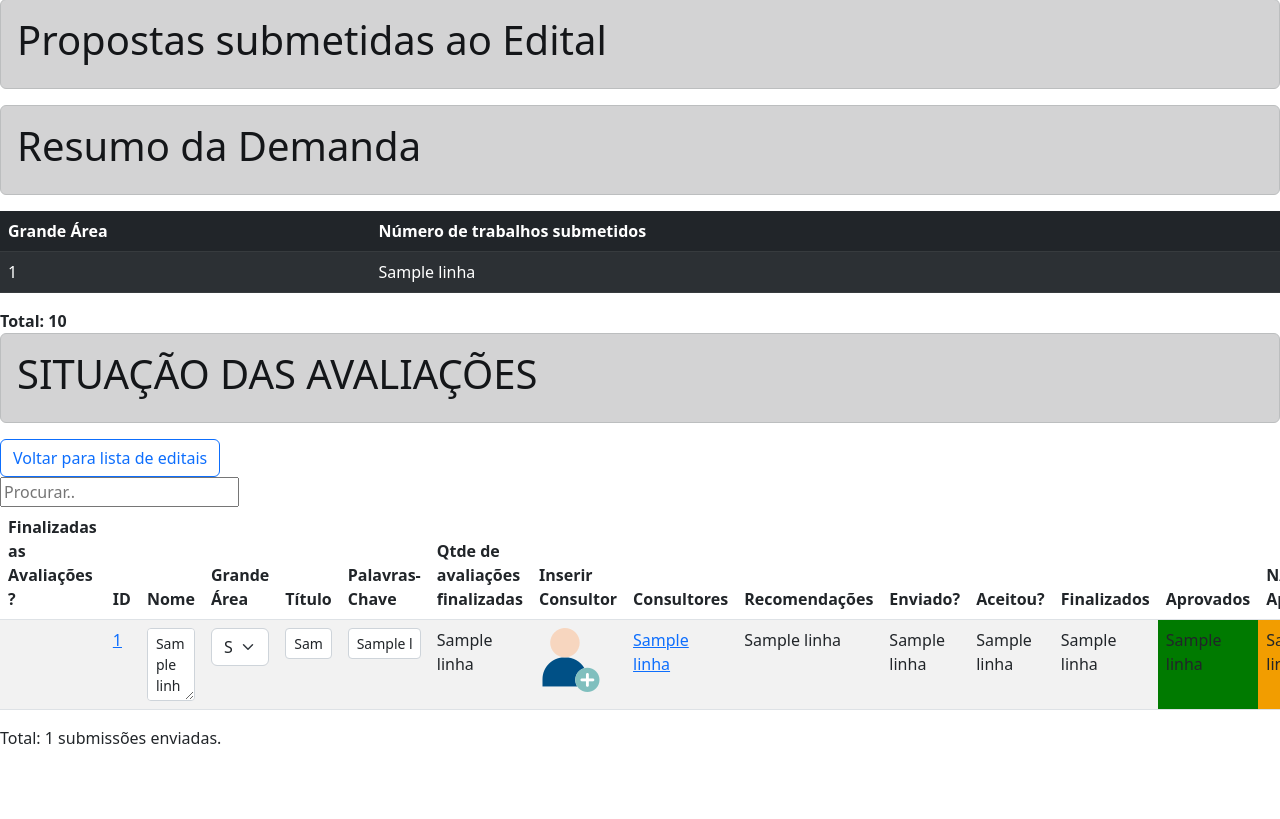
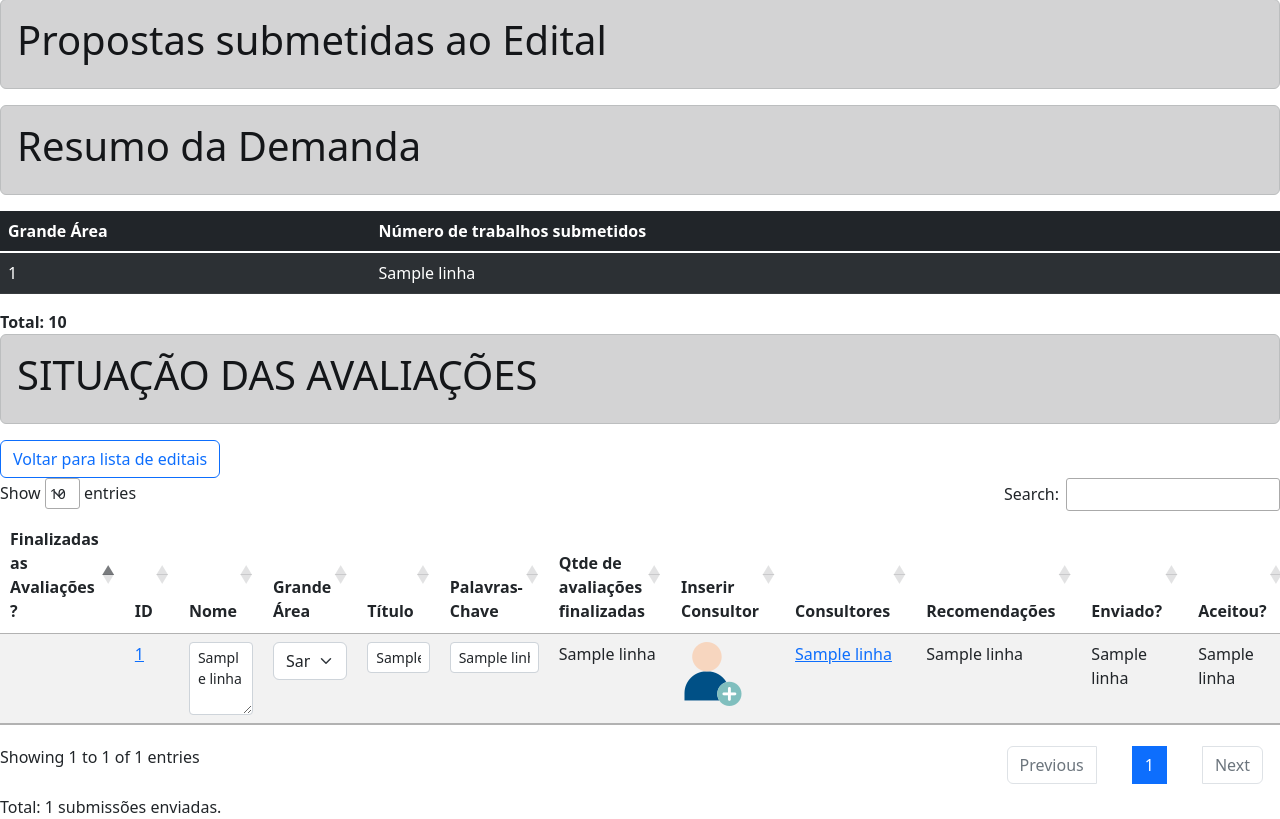
Before and after one commit to rafaelperazzo/cppgi, a Flask app: template flask/templates/editalProjeto.html in a window 1280 px wide; the page is wider, and only the part inside the window is pictured. Shown: the part 227-1046 px from the top of that part. Before the commit the page ends 971 px from the top of that part, so only its background shows below. Run offline with Flask 2, Linux system fonts and the light colour scheme; the template is opened without the code that fills it: most values are stand-ins (such as "Sample title", 1, 10 or a date in 2020); parts of the project's set-up code (start-up, migrations or seed data) failed here and were passed over; some libraries are stand-ins or nearby versions.

Commit message:
datatables editalProjeto

```diff
--- a/flask/templates/editalProjeto.html
+++ b/flask/templates/editalProjeto.html
@@ -32,7 +32,11 @@ p.reprovado {
   display: table;
 }
 </style>
-<script src="https://ajax.googleapis.com/ajax/libs/jquery/3.4.0/jquery.min.js"></script>
+<link rel="stylesheet" type="text/css" href="https://cdn.datatables.net/1.12.1/css/jquery.dataTables.css">
+<link rel="stylesheet" type="text/css" href="https://cdn.datatables.net/1.12.1/css/dataTables.bootstrap5.min.css">
+<link rel="stylesheet" type="text/css" href="https://cdnjs.cloudflare.com/ajax/libs/twitter-bootstrap/5.1.3/css/bootstrap.min.css">
+<script type="text/javascript" language="javascript" src="https://code.jquery.com/jquery-3.5.1.js"></script>
+
 <script>
 $(document).ready(function(){
  $("#myInput").on("keyup", function() {
@@ -148,15 +152,15 @@ $(document).ready(function(){
                   {% endfor %}
                 {% endif %}
               {% endwith %}
-              <input id="txtNovos" type="text" placeholder="Procurar.."><br>
-              <table class="table table-striped">
+
+              <table class="table table-striped" style="width:100%" id="tabela">
                 <thead>
                 <th>Finalizadas as Avaliações ?</th>
                 <th>ID</th>
-                <th style="width: 25%">Nome</th>
-                <th style="width: 15%">Grande Área</th>
-                <th style="width: 25%">Título</th>
-                <th style="width: 15%">Palavras-Chave</th>
+                <th style="width: 40%">Nome</th>
+                <th style="width: 30%">Grande Área</th>
+                <th style="width: 40%">Título</th>
+                <th style="width: 30%">Palavras-Chave</th>
                 <th>Qtde de avaliações finalizadas</th>
                 <th>Inserir Consultor
                 <th>Consultores</th>
@@ -253,7 +257,13 @@ $(document).ready(function(){
                 </tbody>
               </table>
               Total: {{total_novos}} submissões enviadas.
-
+      <script type="text/javascript" charset="utf8" src="https://cdn.datatables.net/1.12.1/js/jquery.dataTables.js"></script>
       <script src="https://cdn.jsdelivr.net/npm/bootstrap@5.2.0-beta1/dist/js/bootstrap.bundle.min.js" integrity="sha384-pprn3073KE6tl6bjs2QrFaJGz5/SUsLqktiwsUTF55Jfv3qYSDhgCecCxMW52nD2" crossorigin="anonymous"></script>
+      <script src="https://cdn.datatables.net/1.12.1/js/dataTables.bootstrap5.min.js"></script>
+      <script>
+        $(document).ready(function () {
+          $('#tabela').DataTable();
+        });
+      </script>
   </body>
 </html>
```
